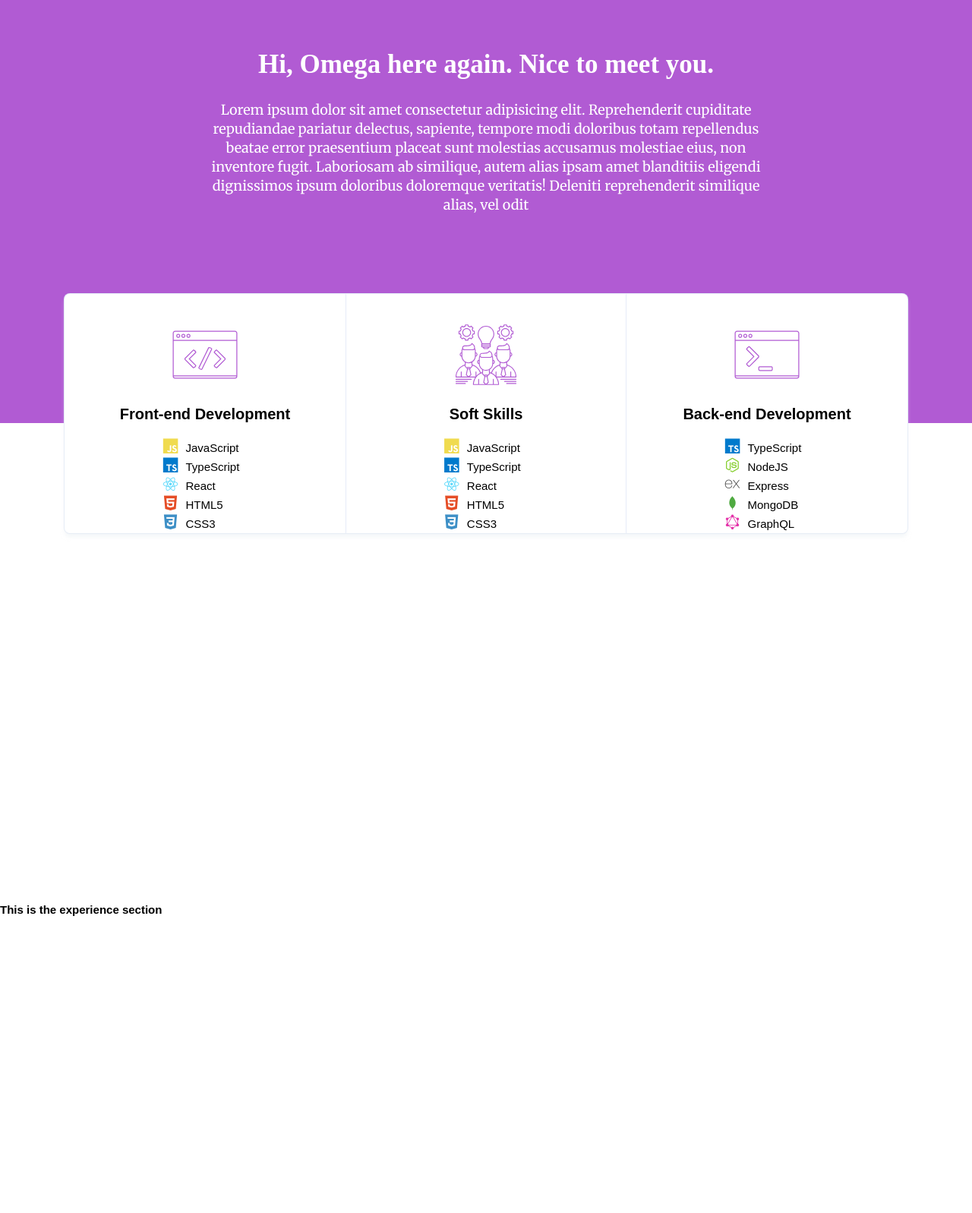
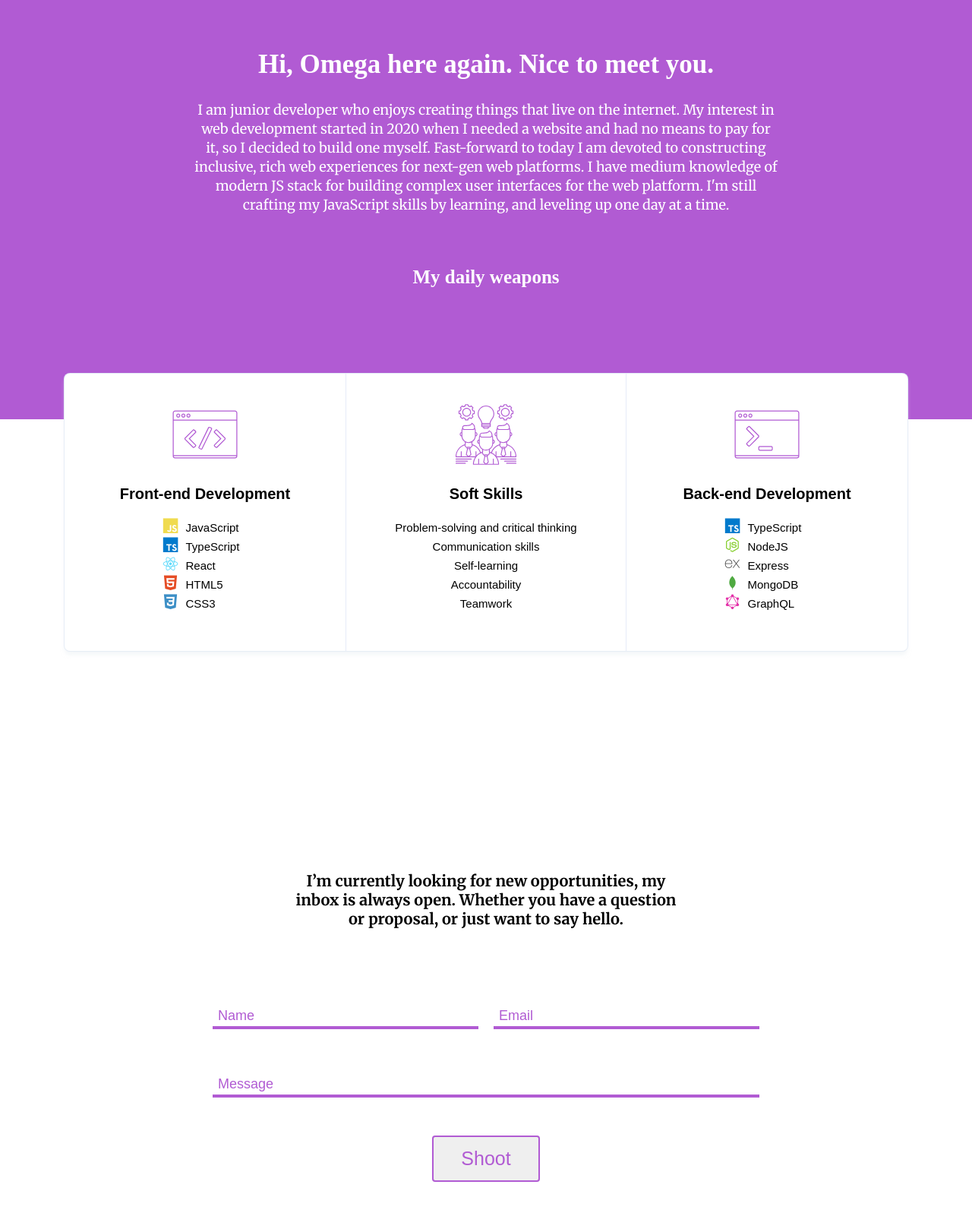
Before and after one commit to omegapaulo/omegapaulo_ws, a website built with Vite: page index.html in a window 1280 px wide. Shown: the part 803-2400 px from the top of the page at 76% size. Built offline with nearby package versions, Linux system fonts and the light colour scheme; files whose address does not match are found by name.

Commit message:
Done with the HTML and some css for the laptop version

```diff
--- a/index.html
+++ b/index.html
@@ -77,16 +77,16 @@
 
   <body id="page--top">
     <header class="header">
-      <a href="/" class="logo nav__link" data-link>
+      <a href="#" class="logo nav__link" data-link>
         <img data-link src="./src/img/omega-paulo-logo.svg" alt="Omega Paulo Logo" />
         <title>logo</title>
       </a>
       <nav>
         <a href="#about" class="nav__link" data-link>About</a>
-        <a href="#experience" class="nav__link" data-link>Experience</a>
-        <a href="#work" class="nav__link" data-link>Work</a>
-        <a href="#contact" class="nav__link contact" data-link>Contact</a>
-        <a href="./frontend/static/img/resume.pdf" class="hidden" target="_blank">Resume</a>
+        <!-- <a href="#experience" class="nav__link" data-link>Experience</a> -->
+        <!-- <a href="#work" class="nav__link" data-link>Work</a> -->
+        <a href="#contact" class="nav__link" data-link>Contact</a>
+        <a href="./src/img/omegapaulocv.pdf" class="nav__link resume" target="_blank">Resume</a>
       </nav>
       <div class="ham__box">
         <div class="ham__box--inner"></div>
@@ -126,12 +126,14 @@
         <div class="about__info">
           <h2>Hi, Omega here again. Nice to meet you.</h2>
           <p>
-            Lorem ipsum dolor sit amet consectetur adipisicing elit. Reprehenderit cupiditate repudiandae pariatur
-            delectus, sapiente, tempore modi doloribus totam repellendus beatae error praesentium placeat sunt molestias
-            accusamus molestiae eius, non inventore fugit. Laboriosam ab similique, autem alias ipsam amet blanditiis
-
-            eligendi dignissimos ipsum doloribus doloremque veritatis! Deleniti reprehenderit similique alias, vel odit
+            I am junior developer who enjoys creating things that live on the internet. My interest in web development
+            started in 2020 when I needed a website and had no means to pay for it, so I decided to build one myself.
+            Fast-forward to today I am devoted to constructing inclusive, rich web experiences for next-gen web
+            platforms.
+            I have medium knowledge of modern JS stack for building complex user interfaces for the web platform. I'm
+            still crafting my JavaScript skills by learning, and leveling up one day at a time.
           </p>
+          <h2 class="daily__tools">My daily weapons</h2>
         </div>
         <div class="tools">
           <div class="tools__info">
@@ -167,32 +169,23 @@
             </div>
 
             <div class="soft__skills">
-              <img src="./src/img/soft-skills.svg" alt="front end image">
+              <img src="./src/img/soft-skills.svg" alt="soft skills image">
               <h3>Soft Skills</h3>
-              <div class="languages">
+              <div id="soft__skilss" class="languages soft-skills">
                 <div>
-                  <span><i class="devicon-javascript-plain colored"></i></span>
-                  <h4>JavaScript</h4>
+                  <h4>Problem-solving and critical thinking</h4>
                 </div>
                 <div>
-                  <span><i class="devicon-typescript-plain colored"></i>
-                  </span>
-                  <h4>TypeScript</h4>
+                  <h4>Communication skills</h4>
                 </div>
                 <div>
-                  <span><i class="devicon-react-plain colored"></i>
-                  </span>
-                  <h4> React</h4>
+                  <h4> Self-learning</h4>
                 </div>
                 <div>
-                  <span><i class="devicon-html5-plain colored"></i>
-                  </span>
-                  <h4> HTML5</h4>
+                  <h4> Accountability</h4>
                 </div>
                 <div>
-                  <span><i class="devicon-css3-plain colored"></i>
-                  </span>
-                  <h4> CSS3</h4>
+                  <h4> Teamwork</h4>
                 </div>
               </div>
             </div>
@@ -231,22 +224,53 @@
         </div>
       </section>
 
-      <section id="experience" class="experience">
-        <h1>This is the experience section</h1>
-      </section>
+      <!-- <section id="experience" class="experience">
+        <h2>A little info about my level of expertise</h2>
+        <p>
+          Lorem ipsum dolor sit amet consectetur adipisicing elit. Nobis qui animi iste sint, enim, ut cum atque ad
+          pariatur sunt corporis ex. Animi sed explicabo dolore odio labore suscipit qui veritatis quaerat repudiandae!
+          Dolorem, dolore velit? Molestiae perferendis voluptates aperiam ea! Placeat eveniet voluptate magni illo
+          consectetur, at nisi recusandae eligendi ut qui unde molestias odit repellat dolor veniam dignissimos
+          repudiandae laborum, nobis reiciendis aperiam, exercitationem et. Amet eligendi, repellendus eveniet atque et
+          accusantium dolore libero animi unde inventore dolorum doloremque eius iusto vero id harum ullam vel. In iure
+          necessitatibus alias ad autem dolorum expedita nostrum dolore esse facere.
+        </p>
+      </section> -->
 
-      <section id="work" class="work">
+      <!-- <section id="work" class="work">
         <h1>This is the work section</h1>
-      </section>
+      </section> -->
 
       <section id="contact" class="contact">
-        <h1>This is the contact section</h1>
+        <h2>
+          I’m currently looking for new opportunities, my inbox is always open. Whether you have a question or
+          proposal, or just want to say hello.
+        </h2>
+        <form>
+          <div class="name--email">
+            <div class="full__name contacts">
+              <label for="full__name"></label>
+              <input type="text" name="full__name" id="full__name" placeholder="Name" required>
+            </div>
+            <div class="email contacts">
+              <label for="email"></label>
+              <input type="email" name="email" id="email" aria-label="email field" placeholder="Email" required>
+            </div>
+          </div>
+          <div class="message contacts">
+            <label for="message"></label>
+            <input type="text" name="message" id="message" placeholder="Message" required>
+          </div>
+          <button type="submit">Shoot</button>
+        </form>
+
       </section>
-
     </main>
 
-    <!-- <footer>
-      <h1>This is the footer</h1>
+    <footer>
+
+      <div class="social--image">
+        <img src="./src/img/paulo-omega-logo.svg" alt="Web Lab Logo in the footer">
         <div class="social--media">
           <a href="https://github.com/omegapaulo" crossorigin="anonymous" target="_blank"
             aria-label="Link to social media"><i class="fab fa-github-square"></i></a>
@@ -256,9 +280,12 @@
             aria-label="Link to social media"><i class="fab fa-twitter-square"></i></a>
           <a href="https://www.instagram.com/omegapaulo/" crossorigin="anonymous" target="_blank"
             aria-label="Link to social media"><i class="fab fa-instagram-square"></i></a>
-        <div class="line--up"></div>
         </div>
-    </footer> -->
+      </div>
+      <p>
+        Designed & built by Paulo Omega.
+      </p>
+    </footer>
 
 
 
--- a/src/main.scss
+++ b/src/main.scss
@@ -9,6 +9,7 @@
   --lightest-slate: #ccd6f6;
   --white: #fff;
   --header-pads: 10rem;
+  --shadow: 0 5px 5px 0 rgba(233, 240, 243, 0.5), 0 0 0 1px #e6ecf8;
   --ham-before: top 0.1s ease-in 0.25s, opacity 0.1s ease-in;
   --ham-before-active: top 0.1s ease-out, opacity 0.1s ease-out 0.12s;
   --hamburger-width: 30px;
@@ -73,7 +74,7 @@ body {
   nav {
     display: flex;
     width: 350px;
-    justify-content: space-between;
+    justify-content: space-evenly;
     align-items: center;
     font-size: 1.5rem;
 
@@ -81,7 +82,7 @@ body {
       color: var(--white);
     }
 
-    & a.contact {
+    & a.resume {
       border: 2px solid var(--accent-color);
       padding: 8px 16px;
       border-radius: 4px;
@@ -200,14 +201,18 @@ body {
       width: 60%;
       font-weight: 400;
     }
+
+    .daily__tools {
+      font-size: 2.5rem;
+      margin: 7rem 0 9rem 0;
+    }
   }
 
   .tools {
-    background-color: pink;
-    margin: -170px;
+    margin: -60px;
     border-radius: 0.7rem;
     background-color: var(--white);
-    box-shadow: 0 5px 5px 0 rgba(233, 240, 243, 0.5), 0 0 0 1px #e6ecf8;
+    box-shadow: var(--shadow);
 
     &__info {
       display: flex;
@@ -236,6 +241,7 @@ body {
         flex-direction: column;
         margin: 0 auto;
         line-height: 2.5rem;
+        padding-bottom: 5rem;
 
         div {
           // text-align: center;
@@ -255,6 +261,19 @@ body {
         }
       }
 
+      div.soft-skills {
+        display: flex;
+        justify-content: center;
+        align-items: center;
+        width: 100%;
+
+        div {
+          display: flex;
+          justify-content: center;
+          align-items: center;
+        }
+      }
+
       .soft__skills {
         border-right: 1px solid #e6ecf8;
         border-left: 1px solid #e6ecf8;
@@ -262,3 +281,91 @@ body {
     }
   }
 }
+
+.contact {
+  flex-direction: column;
+  margin-top: 35rem;
+
+  h2 {
+    font-size: 2rem;
+    width: 40%;
+    font-family: var(--font-family-head);
+  }
+
+  form {
+    margin-top: 5rem;
+    padding: 2.3rem;
+
+    input {
+      margin: 3rem 0;
+      height: 30px;
+      border: none;
+      border-bottom: 4px solid var(--accent-color);
+      width: 350px;
+    }
+
+    input:hover,
+    input:focus,
+    input:active {
+      outline: none;
+    }
+
+    input::placeholder {
+      color: var(--accent-color);
+      font-size: 1.8rem;
+      padding-left: 0.7rem;
+    }
+
+    .name--email {
+      display: flex;
+      justify-content: space-between;
+
+      .full__name {
+        margin-right: 2rem;
+      }
+    }
+
+    .message input {
+      margin-bottom: 5rem;
+      width: 100%;
+    }
+
+    button {
+      border: 2px solid var(--accent-color);
+      padding: 14px 36px;
+      border-radius: 4px;
+      color: var(--accent-color);
+      font-size: 2.5rem;
+      cursor: pointer;
+    }
+  }
+}
+
+footer {
+  background-color: var(--dark-navy);
+  color: var(--white);
+  padding: 1rem 0;
+
+  img {
+    width: 150px;
+  }
+
+  p {
+    font-size: 1.8rem;
+    color: var(--accent-color);
+  }
+
+  .social--image {
+    padding: 1.3rem;
+  }
+
+  .social--media {
+    margin: 1rem;
+
+    a {
+      color: var(--accent-color);
+      font-size: 2.5rem;
+      margin: 0.7rem;
+    }
+  }
+}
```
Also changed, not shown: 1 other file. Lines whose indentation alone changed are shown as unchanged.
